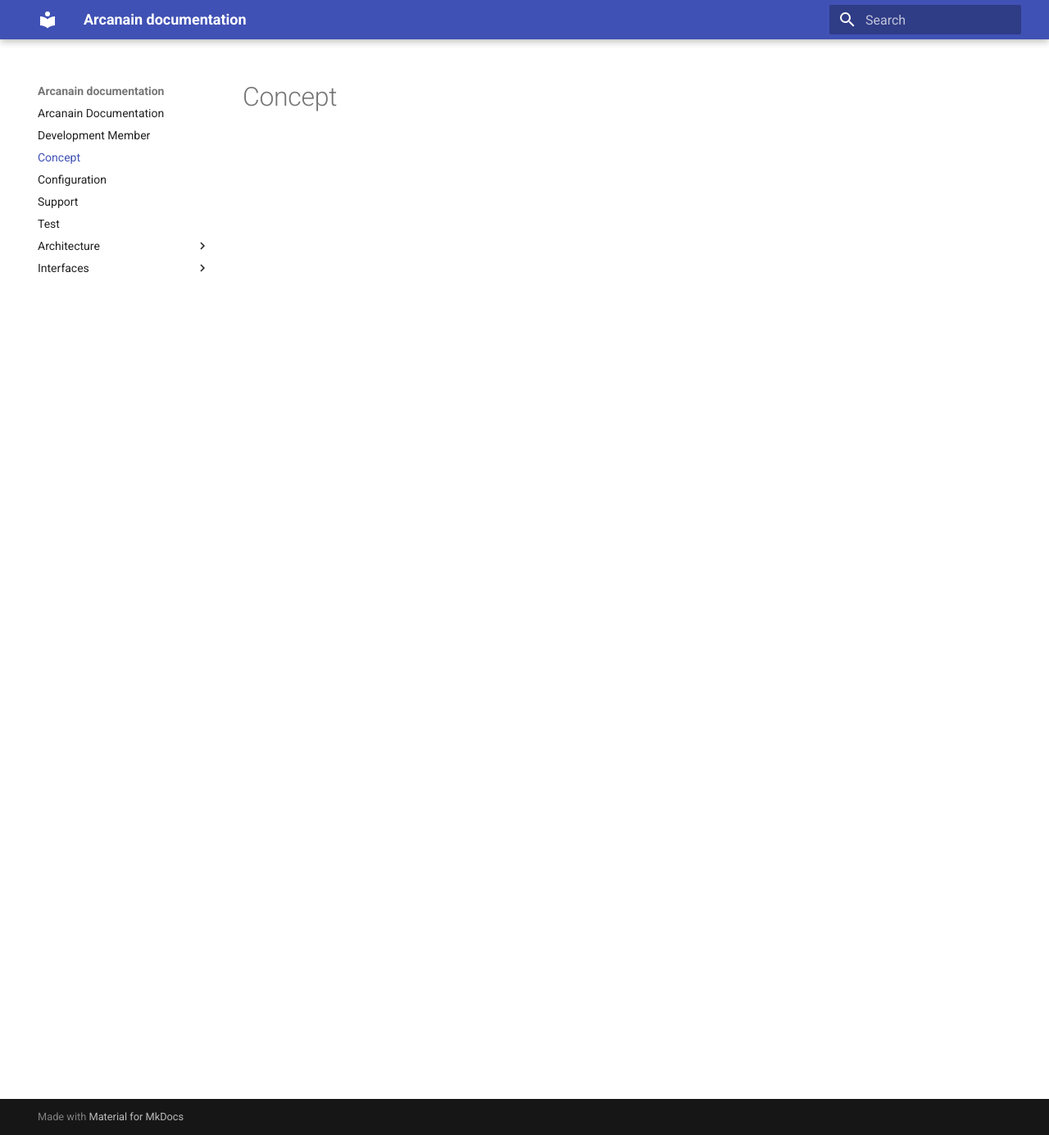
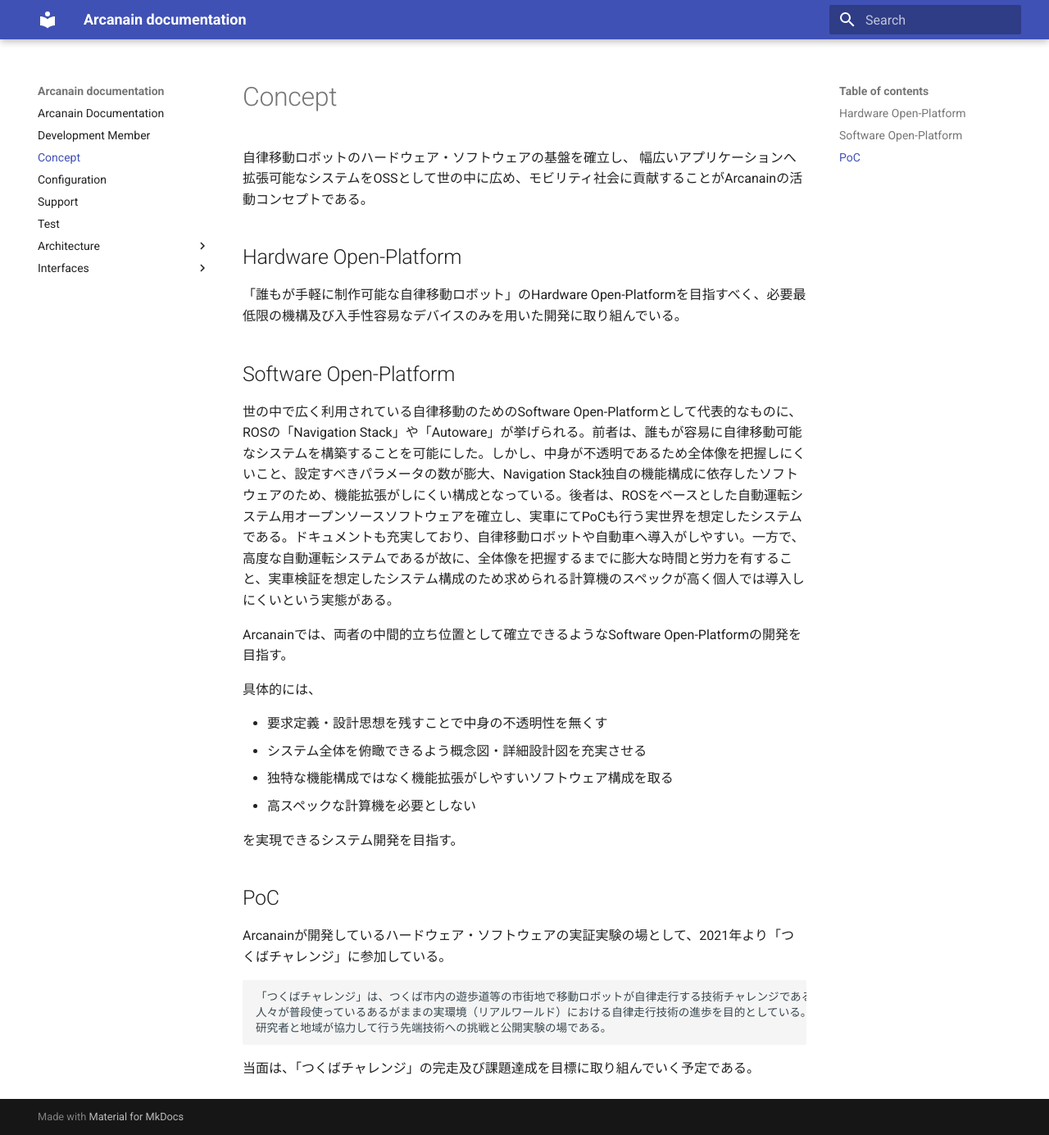
Before and after one commit to Arcanain/Arcanain-Documentation, an MkDocs documentation site: the page built from docs/concept.md, in a window 1280 px wide and 1385 px high. Shown: the whole window at 82% size. Built offline with MkDocs 1.6.1 and Material for MkDocs 9.7.7, drawn with Linux system fonts in a browser that asks for light colours.

Commit message:
[add]concept

````diff
--- a/docs/concept.md
+++ b/docs/concept.md
@@ -1 +1,34 @@
 # Concept
+自律移動ロボットのハードウェア・ソフトウェアの基盤を確立し、
+幅広いアプリケーションへ拡張可能なシステムをOSSとして世の中に広め、モビリティ社会に貢献することがArcanainの活動コンセプトである。
+
+## Hardware Open-Platform
+「誰もが手軽に制作可能な自律移動ロボット」のHardware Open-Platformを目指すべく、必要最低限の機構及び入手性容易なデバイスのみを用いた開発に取り組んでいる。
+
+## Software Open-Platform
+<!--
+「自律移動の不透明性を無くし、システム全体を俯瞰して読み取れ、独自の機能拡張性も有する」Software Open-Platformの開発を目指している。
+-->
+世の中で広く利用されている自律移動のためのSoftware Open-Platformとして代表的なものに、ROSの「Navigation Stack」や「Autoware」が挙げられる。前者は、誰もが容易に自律移動可能なシステムを構築することを可能にした。しかし、中身が不透明であるため全体像を把握しにくいこと、設定すべきパラメータの数が膨大、Navigation Stack独自の機能構成に依存したソフトウェアのため、機能拡張がしにくい構成となっている。後者は、ROSをベースとした自動運転システム用オープンソースソフトウェアを確立し、実車にてPoCも行う実世界を想定したシステムである。ドキュメントも充実しており、自律移動ロボットや自動車へ導入がしやすい。一方で、高度な自動運転システムであるが故に、全体像を把握するまでに膨大な時間と労力を有すること、実車検証を想定したシステム構成のため求められる計算機のスペックが高く個人では導入しにくいという実態がある。
+
+Arcanainでは、両者の中間的立ち位置として確立できるようなSoftware Open-Platformの開発を目指す。
+
+具体的には、
+
+- 要求定義・設計思想を残すことで中身の不透明性を無くす
+- システム全体を俯瞰できるよう概念図・詳細設計図を充実させる
+- 独特な機能構成ではなく機能拡張がしやすいソフトウェア構成を取る
+- 高スペックな計算機を必要としない
+
+を実現できるシステム開発を目指す。
+
+## PoC
+Arcanainが開発しているハードウェア・ソフトウェアの実証実験の場として、2021年より「つくばチャレンジ」に参加している。
+
+```
+「つくばチャレンジ」は、つくば市内の遊歩道等の市街地で移動ロボットが自律走行する技術チャレンジである。
+人々が普段使っているあるがままの実環境（リアルワールド）における自律走行技術の進歩を目的としている。
+研究者と地域が協力して行う先端技術への挑戦と公開実験の場である。
+```
+
+当面は、「つくばチャレンジ」の完走及び課題達成を目標に取り組んでいく予定である。
````
Also changed, not shown: docs/Introduction.md (+4 -4 lines).
